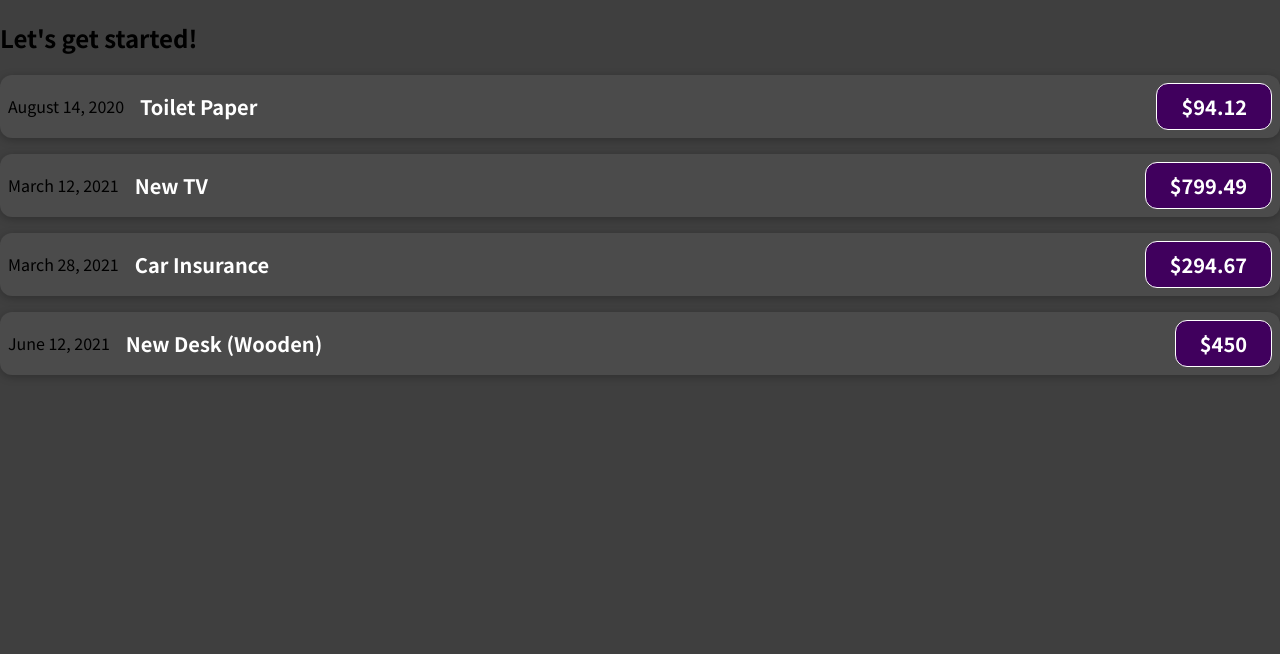
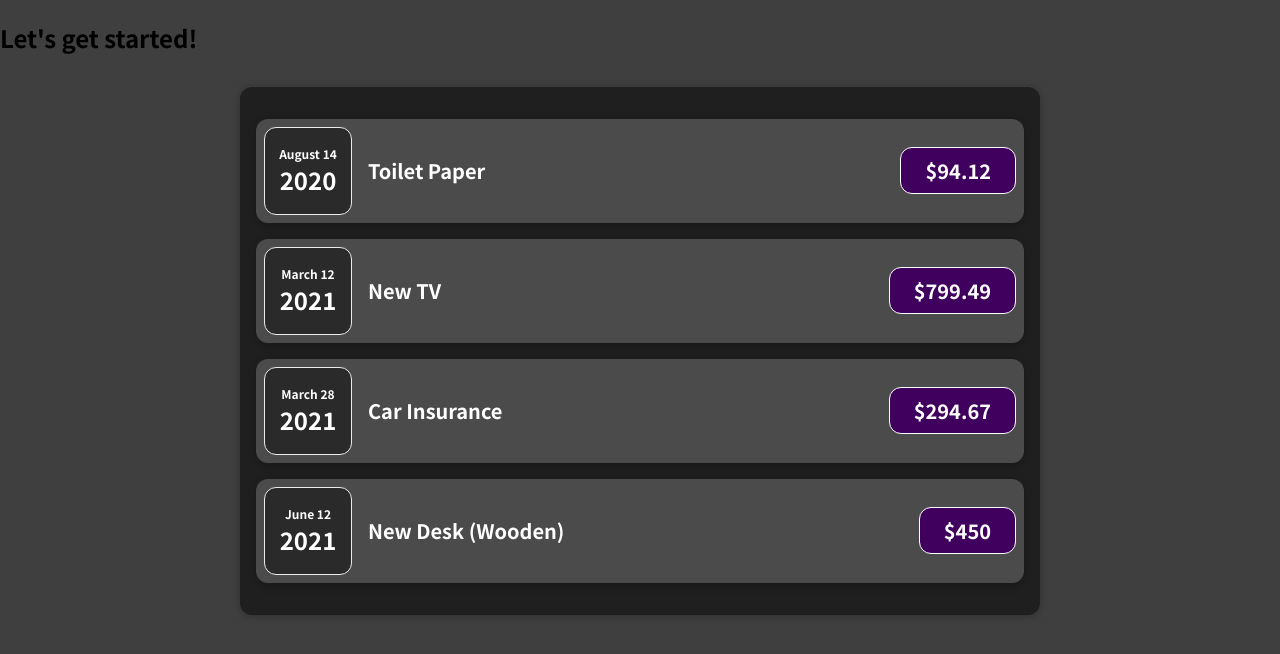
Before and after one commit to ZarifHosen/React-app_academind, a JavaScript app: page / in a window 1280 px wide. Shown: the top 654 px of the page. Built offline with nearby package versions, Linux system fonts and the light colour scheme.

Commit message:
Bug fixing and fine tuning date and CSS

```diff
--- a/src/components/ExpenseDate.js
+++ b/src/components/ExpenseDate.js
@@ -1,10 +1,16 @@
 import "./ExpenseDate.css";
-
 const ExpenseDate = (props) => {
   const options = { month: "long", day: "numeric", year: "numeric" };
-  const formattedDate = props.date.toLocaleDateString("en-US", options);
-
-  return <div>{formattedDate}</div>;
+  const [month, day, year] = props.date
+    .toLocaleDateString("en-US", options)
+    .split(",");
+  return (
+    <div className="expense-date">
+      <div className="expense-date__month">{month}</div>
+      <div className="expense-date__day">{day}</div>
+      <div className="expense-date__year">{year}</div>
+    </div>
+  );
 };
 
 export default ExpenseDate;
--- /dev/null
+++ b/src/components/ExpenseList.css
@@ -0,0 +1,9 @@
+.expenses {
+    padding: 1rem;
+    background-color: rgb(31, 31, 31);
+    margin: 2rem auto;
+    width: 50rem;
+    max-width: 95%;
+    border-radius: 12px;
+    box-shadow: 0 1px 8px rgba(0, 0, 0, 0.25);
+}
--- a/src/components/ExpenseList.js
+++ b/src/components/ExpenseList.js
@@ -1,8 +1,9 @@
 import ExpenseItem from "./ExpenseItem";
+import "./ExpenseList.css";
 
 function ExpenseList({ expenses }) {
   return (
-    <div>
+    <div className="expenses">
       {expenses.map((expense) => (
         <ExpenseItem
           key={expense.id}
```
